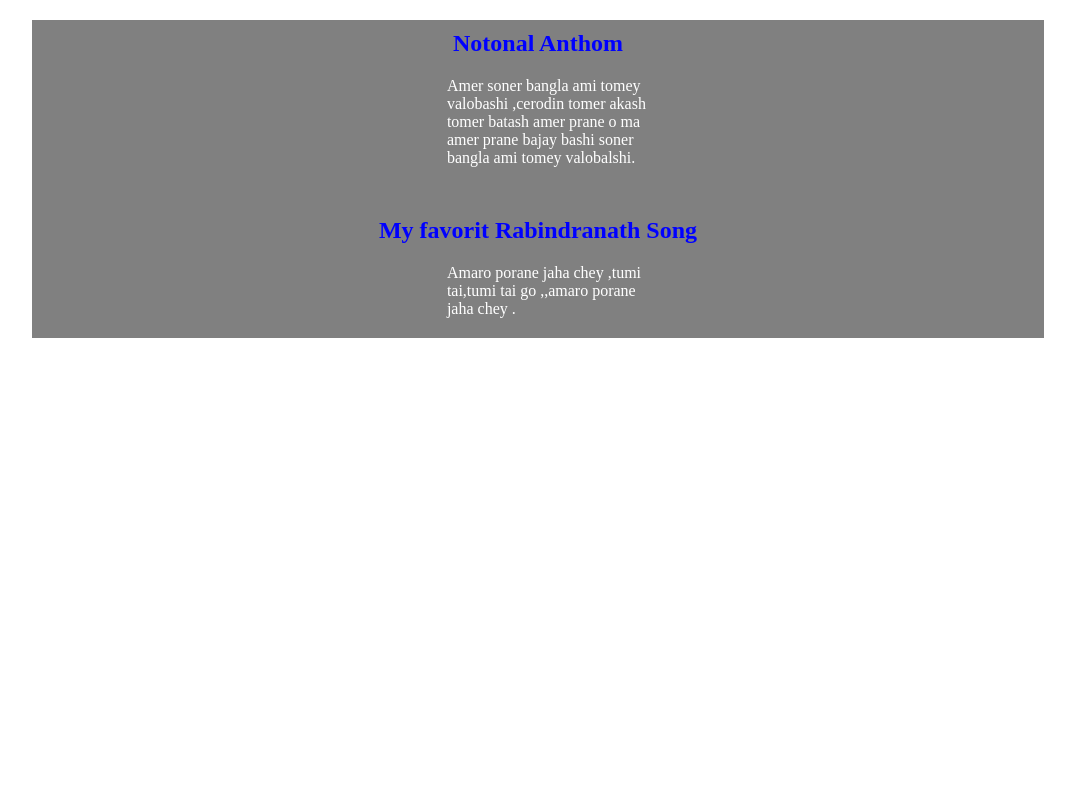
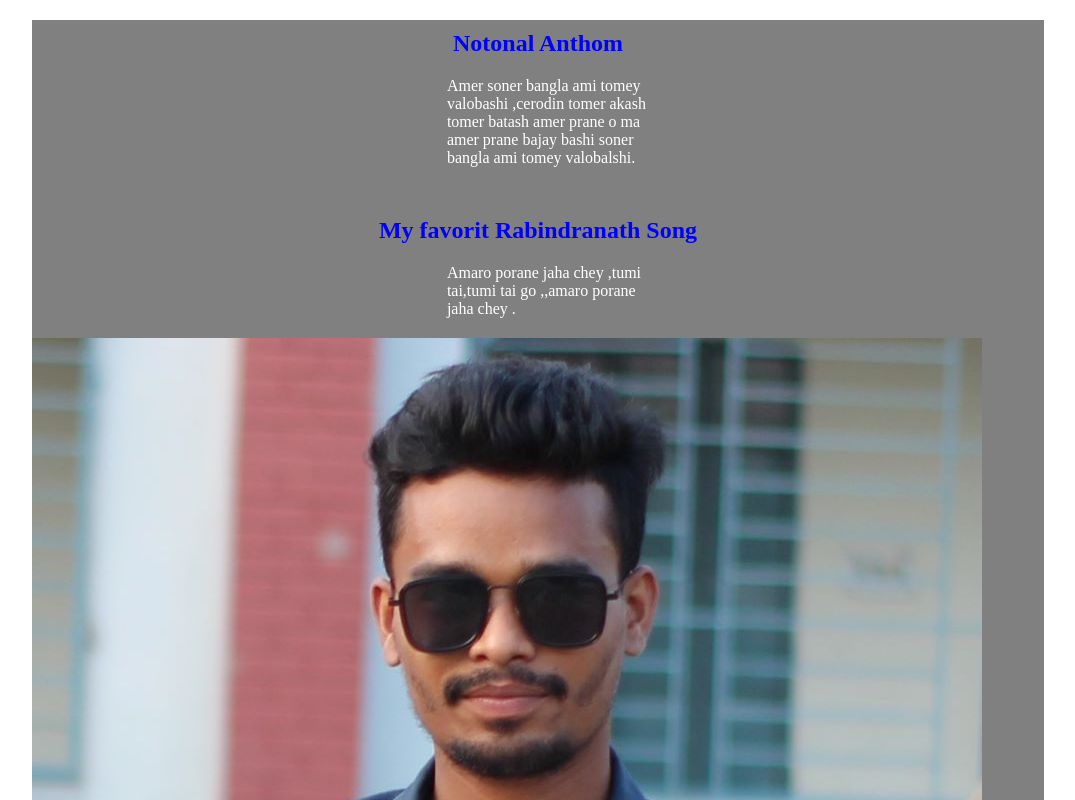
Before and after one commit to RB-Rathin/My-first-repo, a plain HTML site: page index.html in a window 1280 px wide. Shown: the top 800 px of the page, without its empty margins (102-1177 px from the left). Drawn offline with Linux system fonts and the light colour scheme.

Commit message:
My image added

```diff
--- a/index.html
+++ b/index.html
@@ -16,6 +16,7 @@
             bashi soner bangla ami tomey valobalshi.</p>
         <h2>My favorit Rabindranath Song</h2>
         <p>Amaro porane jaha chey ,tumi tai,tumi tai go ,,amaro porane jaha chey .</p>
+        <img src="Me.jpg" alt="">
     </div>
 </body>
 
```
Also changed, not shown: Me.jpg (added).
